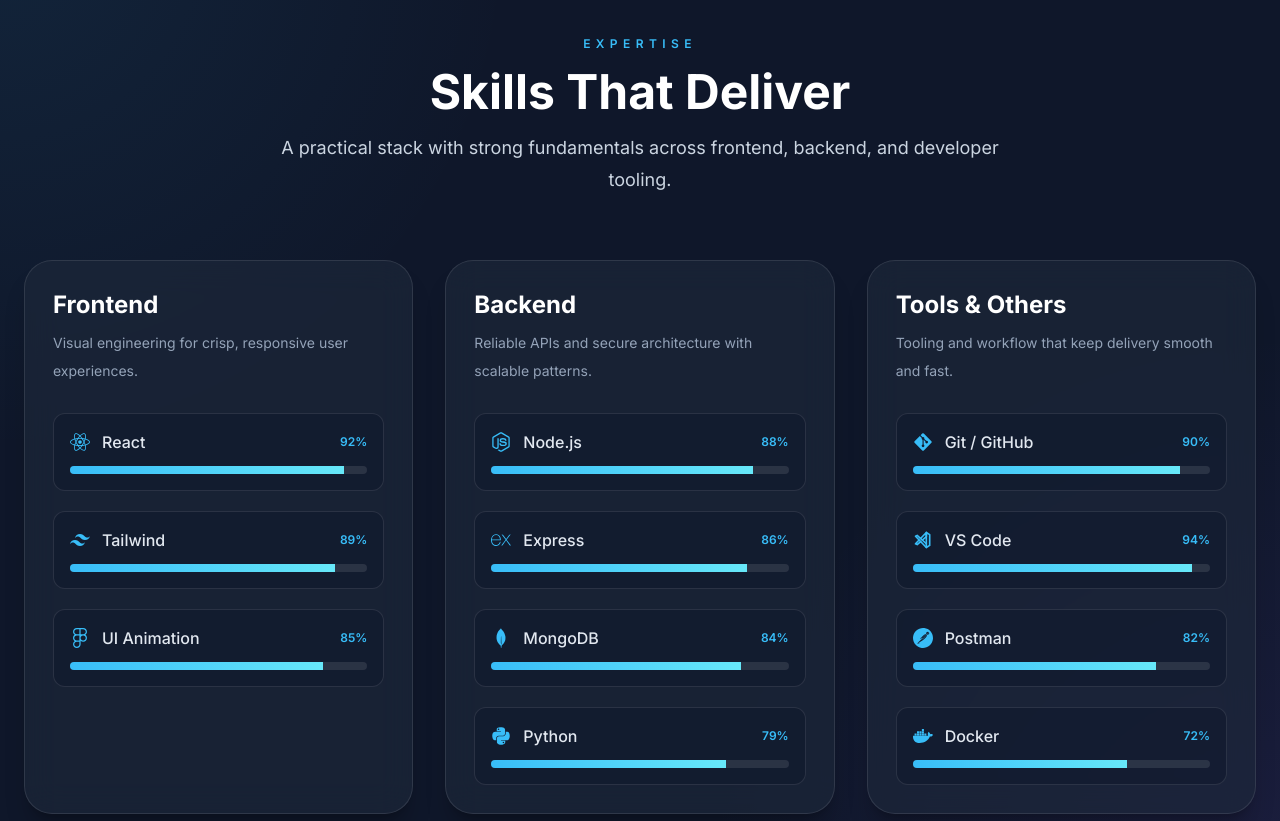
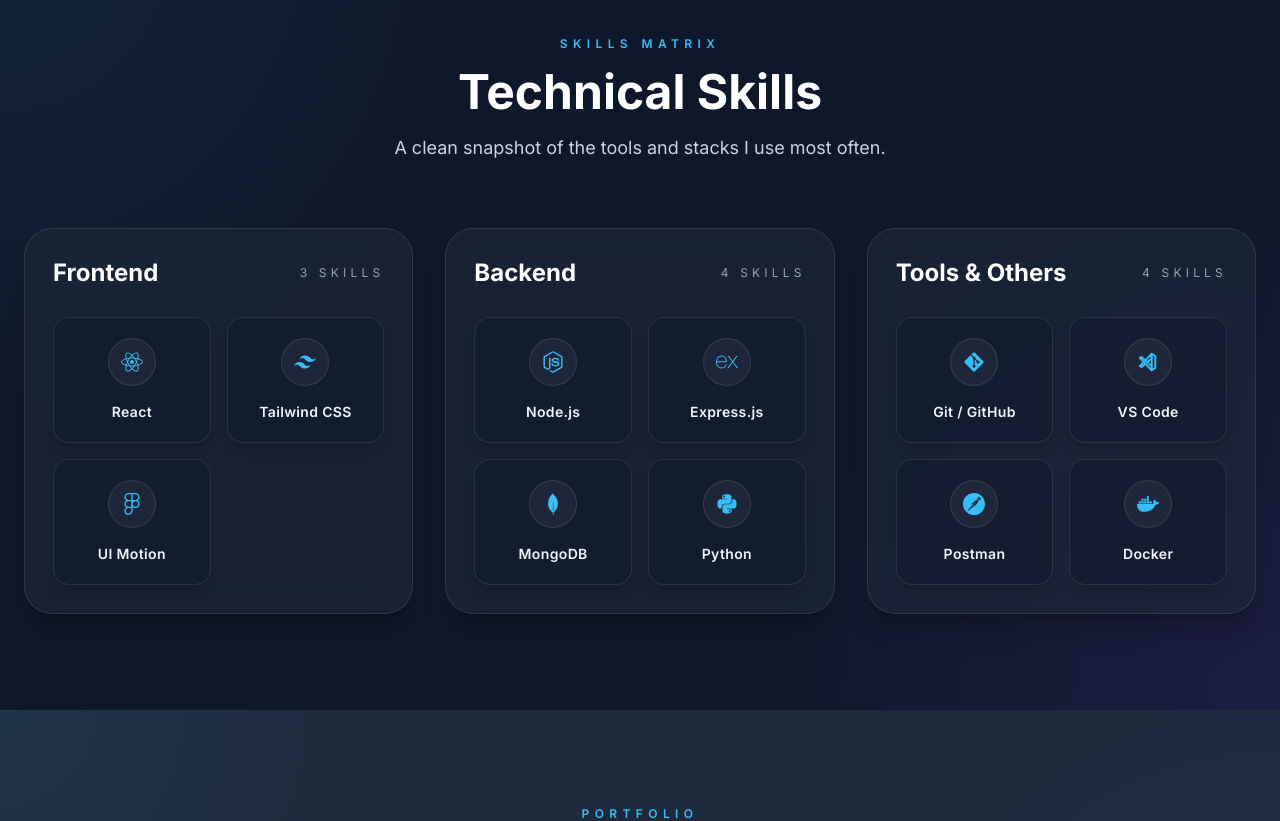
Before and after one commit to Kavinipremarathna/my_portfolio, a React (Vite) app in the folder client/: page / in a window 1280 px wide. Shown: the part 1480-2301 px from the top of the page. Built offline with nearby package versions, Linux system fonts and the light colour scheme; no server answers.

Commit message:
Refine skills section into motion-based name matrix

```diff
--- a/client/src/components/Skills.jsx
+++ b/client/src/components/Skills.jsx
@@ -14,32 +14,28 @@ import { TbBrandVscode } from "react-icons/tb";
 const skillsData = [
   {
     category: "Frontend",
-    description: "Visual engineering for crisp, responsive user experiences.",
     items: [
-      { name: "React", level: 92, icon: FaReact },
-      { name: "Tailwind", level: 89, icon: SiTailwindcss },
-      { name: "UI Animation", level: 85, icon: FaFigma },
+      { name: "React", icon: FaReact },
+      { name: "Tailwind CSS", icon: SiTailwindcss },
+      { name: "UI Motion", icon: FaFigma },
     ],
   },
   {
     category: "Backend",
-    description:
-      "Reliable APIs and secure architecture with scalable patterns.",
     items: [
-      { name: "Node.js", level: 88, icon: FaNodeJs },
-      { name: "Express", level: 86, icon: SiExpress },
-      { name: "MongoDB", level: 84, icon: SiMongodb },
-      { name: "Python", level: 79, icon: FaPython },
+      { name: "Node.js", icon: FaNodeJs },
+      { name: "Express.js", icon: SiExpress },
+      { name: "MongoDB", icon: SiMongodb },
+      { name: "Python", icon: FaPython },
     ],
   },
   {
     category: "Tools & Others",
-    description: "Tooling and workflow that keep delivery smooth and fast.",
     items: [
-      { name: "Git / GitHub", level: 90, icon: FaGitAlt },
-      { name: "VS Code", level: 94, icon: TbBrandVscode },
-      { name: "Postman", level: 82, icon: SiPostman },
-      { name: "Docker", level: 72, icon: FaDocker },
+      { name: "Git / GitHub", icon: FaGitAlt },
+      { name: "VS Code", icon: TbBrandVscode },
+      { name: "Postman", icon: SiPostman },
+      { name: "Docker", icon: FaDocker },
     ],
   },
 ];
@@ -51,14 +47,13 @@ const Skills = () => {
       <div className="container mx-auto px-6 relative">
         <div className="relative text-center mb-16 max-w-3xl mx-auto">
           <p className="text-xs uppercase tracking-[0.45em] text-accent font-semibold mb-4">
-            Expertise
+            Skills Matrix
           </p>
           <h2 className="text-3xl md:text-5xl font-black text-white mb-4">
-            Skills That Deliver
+            Technical Skills
           </h2>
           <p className="text-slate-300 text-lg leading-8">
-            A practical stack with strong fundamentals across frontend, backend,
-            and developer tooling.
+            A clean snapshot of the tools and stacks I use most often.
           </p>
         </div>
 
@@ -73,43 +68,35 @@ const Skills = () => {
               whileHover={{ y: -6 }}
               className="group rounded-[1.75rem] border border-white/10 bg-secondary/65 p-7 backdrop-blur-lg shadow-xl shadow-black/20"
             >
-              <h3 className="text-2xl font-bold text-white">
-                {group.category}
-              </h3>
-              <p className="mt-2 text-sm text-slate-400 leading-7">
-                {group.description}
-              </p>
+              <div className="flex items-center justify-between gap-4">
+                <h3 className="text-2xl font-bold text-white">
+                  {group.category}
+                </h3>
+                <span className="text-xs uppercase tracking-[0.35em] text-slate-400">
+                  {group.items.length} skills
+                </span>
+              </div>
 
-              <div className="mt-7 space-y-5">
-                {group.items.map((skill) => {
+              <div className="mt-7 grid grid-cols-2 gap-4">
+                {group.items.map((skill, skillIndex) => {
                   const Icon = skill.icon;
                   return (
-                    <div
+                    <Motion.div
                       key={skill.name}
-                      className="rounded-xl border border-white/10 bg-primary/50 p-4 transition-colors group-hover:border-accent/30"
+                      initial={{ opacity: 0, y: 16 }}
+                      whileInView={{ opacity: 1, y: 0 }}
+                      viewport={{ once: true, amount: 0.4 }}
+                      transition={{ duration: 0.35, delay: skillIndex * 0.06 }}
+                      whileHover={{ y: -4, scale: 1.02 }}
+                      className="group/item rounded-2xl border border-white/10 bg-primary/50 px-4 py-5 text-center shadow-lg shadow-black/10 transition-all hover:border-accent/40 hover:bg-white/5"
                     >
-                      <div className="mb-3 flex items-center justify-between gap-3">
-                        <div className="inline-flex items-center gap-3">
-                          <Icon className="text-accent" size={20} />
-                          <span className="font-medium text-slate-200">
-                            {skill.name}
-                          </span>
-                        </div>
-                        <span className="text-xs font-semibold text-accent">
-                          {skill.level}%
-                        </span>
+                      <div className="mx-auto flex h-12 w-12 items-center justify-center rounded-full border border-white/10 bg-white/5 text-accent transition-transform duration-300 group-hover/item:scale-110 group-hover/item:rotate-3">
+                        <Icon size={22} />
                       </div>
-
-                      <div className="h-2 rounded-full bg-white/10 overflow-hidden">
-                        <Motion.div
-                          initial={{ width: 0 }}
-                          whileInView={{ width: `${skill.level}%` }}
-                          viewport={{ once: true }}
-                          transition={{ duration: 0.7, ease: "easeOut" }}
-                          className="h-full bg-gradient-to-r from-accent to-cyan-300"
-                        />
-                      </div>
-                    </div>
+                      <p className="mt-4 text-sm font-semibold tracking-wide text-slate-100">
+                        {skill.name}
+                      </p>
+                    </Motion.div>
                   );
                 })}
               </div>
```
